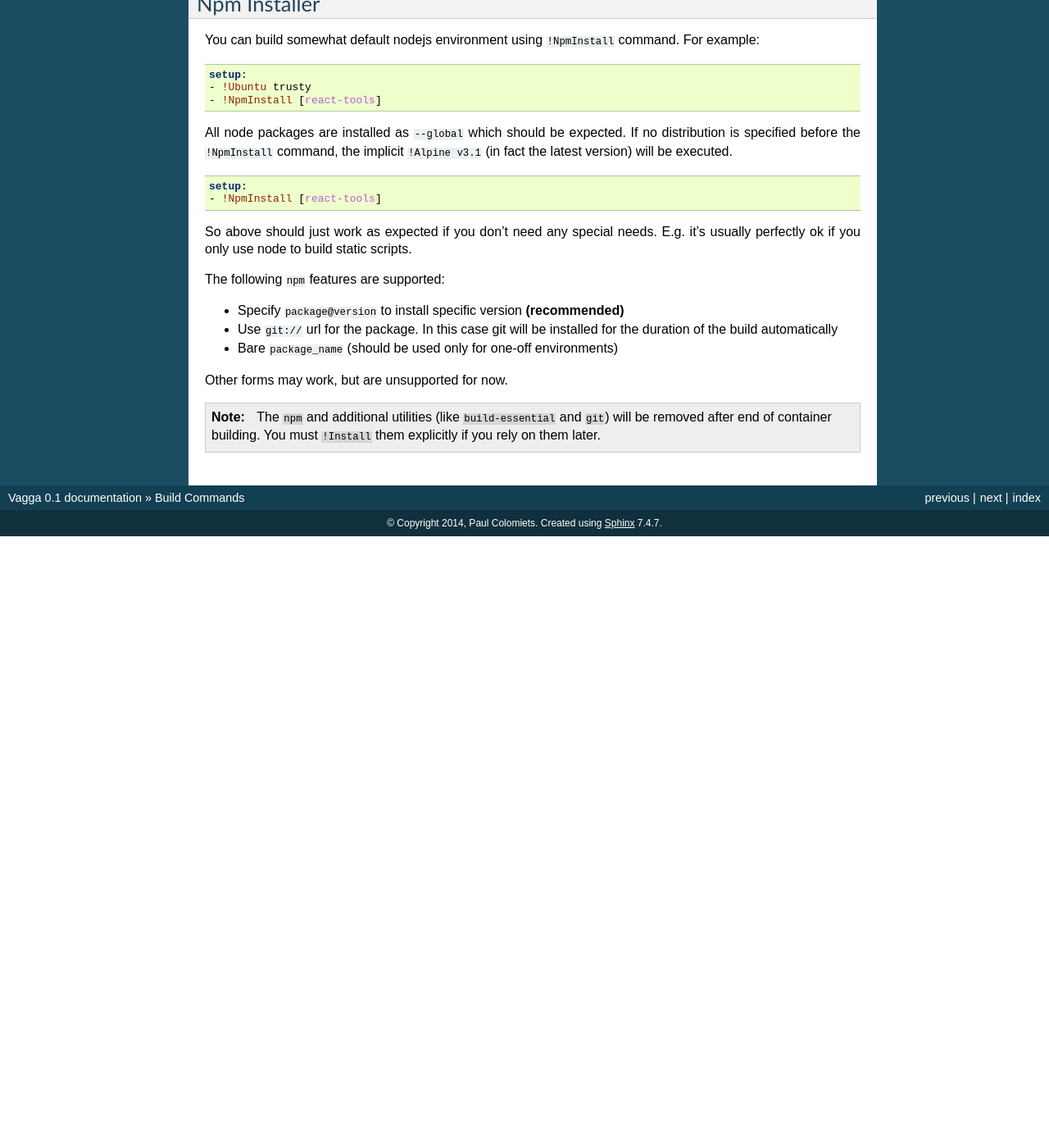
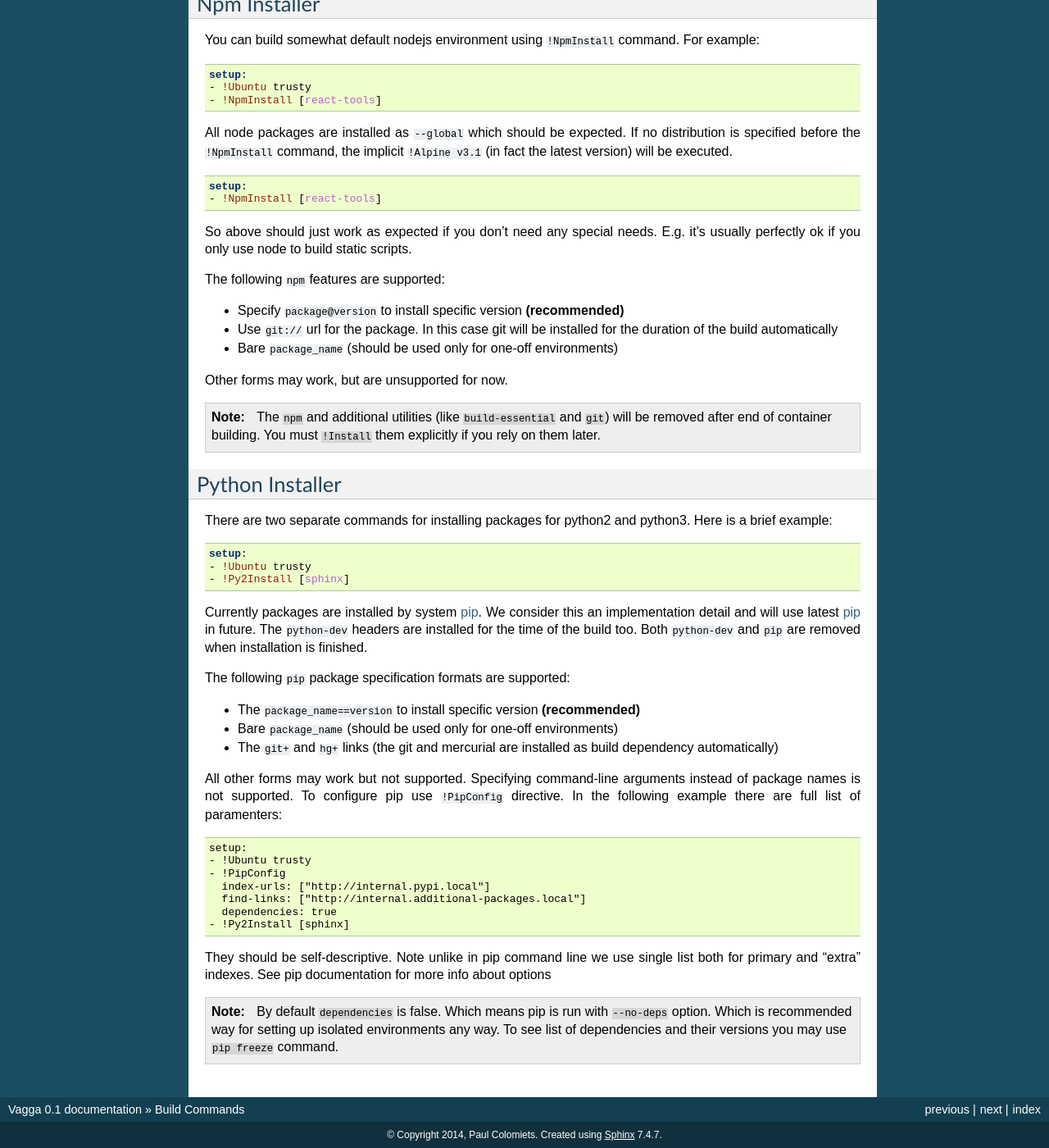
Before and after one commit to tailhook/vagga, a Sphinx documentation site: the page built from docs/build_commands.rst, in a window 1280 px wide and 1400 px high, scrolled down 2523 px. Shown: the whole window at 82% size. Built offline with Sphinx 7.4.7, drawn with Linux system fonts in a browser that asks for light colours; before the commit the page ends 3177 px from its top, so only the background shows below that.

Commit message:
Document python builders

```diff
--- a/docs/build_commands.rst
+++ b/docs/build_commands.rst
@@ -211,3 +211,52 @@ Other forms may work, but are unsupported for now.
 .. note:: The ``npm`` and additional utilities (like ``build-essential`` and
     ``git``) will be removed after end of container building. You must
     ``!Install`` them explicitly if you rely on them later.
+
+
+Python Installer
+================
+
+There are two separate commands for installing packages for python2 and
+python3. Here is a brief example:
+
+.. code-block:: yaml
+
+    setup:
+    - !Ubuntu trusty
+    - !Py2Install [sphinx]
+
+Currently packages are installed by system pip_. We consider this an
+implementation detail and will use latest pip_ in future. The ``python-dev``
+headers are installed for the time of the build too. Both ``python-dev`` and
+``pip`` are removed when installation is finished.
+
+The following ``pip`` package specification formats are supported:
+
+* The ``package_name==version`` to install specific version **(recommended)**
+* Bare ``package_name`` (should be used only for one-off environments)
+* The ``git+`` and ``hg+`` links (the git and mercurial are installed as build
+  dependency automatically)
+
+All other forms may work but not supported. Specifying command-line arguments
+instead of package names is not supported. To configure pip use ``!PipConfig``
+directive. In the following example there are full list of paramenters::
+
+
+    setup:
+    - !Ubuntu trusty
+    - !PipConfig
+      index-urls: ["http://internal.pypi.local"]
+      find-links: ["http://internal.additional-packages.local"]
+      dependencies: true
+    - !Py2Install [sphinx]
+
+They should be self-descriptive. Note unlike in pip command line we use single
+list both for primary and "extra" indexes. See pip documentation for more info
+about options
+
+.. note:: By default ``dependencies`` is false. Which means pip is run with
+   ``--no-deps`` option. Which is recommended way for setting up isolated
+   environments any way. To see list of dependencies and their versions you may
+   use ``pip freeze`` command.
+
+.. _pip: http://pip.pypa.io
```
